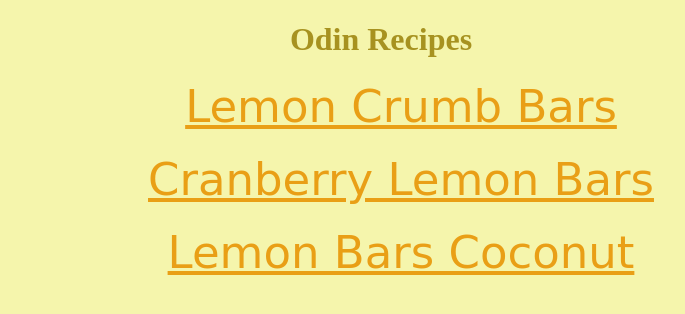
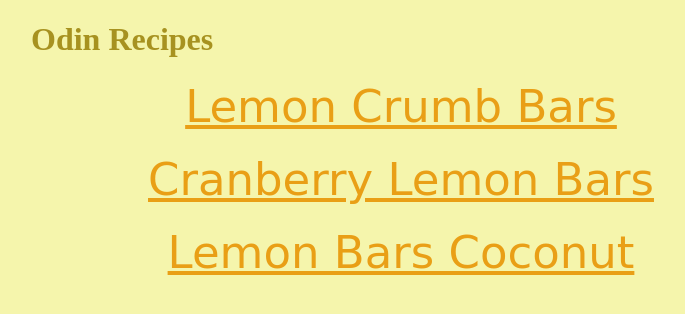
Before and after one commit to Sta-cyber/odin-recipes, a plain HTML site: page index.html in a window 1280 px wide. Shown: the whole page, without its empty margins (259-944 px from the left). Drawn offline with Linux system fonts and the light colour scheme.

Commit message:
Made the content centered

```diff
--- a/style.css
+++ b/style.css
@@ -1,6 +1,7 @@
 body {
     background-color: rgb(245, 245, 172);
-    text-align: center;
+    width: 700px;
+    margin: 0 auto;
 }
 
 a {
```
